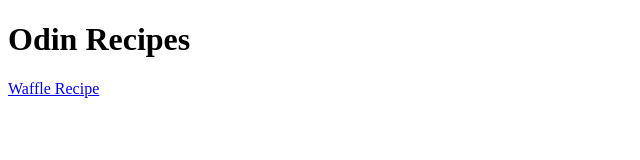
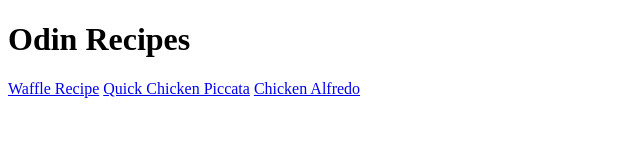
Before and after one commit to mscummings/odin-recipes, a plain HTML site: page index.html in a window 1280 px wide. Shown: the whole page, without its empty margins (0-640 px from the left). Drawn offline with Linux system fonts and the light colour scheme.

Commit message:
Create links to quickChickenPiccata.html and chickAlfredo.html

```diff
--- a/index.html
+++ b/index.html
@@ -7,5 +7,7 @@
     <body>
         <h1>Odin Recipes</h1>
         <a href="recipes/waffle_recipe.html">Waffle Recipe</a>
+        <a href="recipes/quickChickenPiccata.html">Quick Chicken Piccata</a>
+        <a href="recipes/chickenAlfredo.html">Chicken Alfredo</a>
     </body>
 </html>
```
